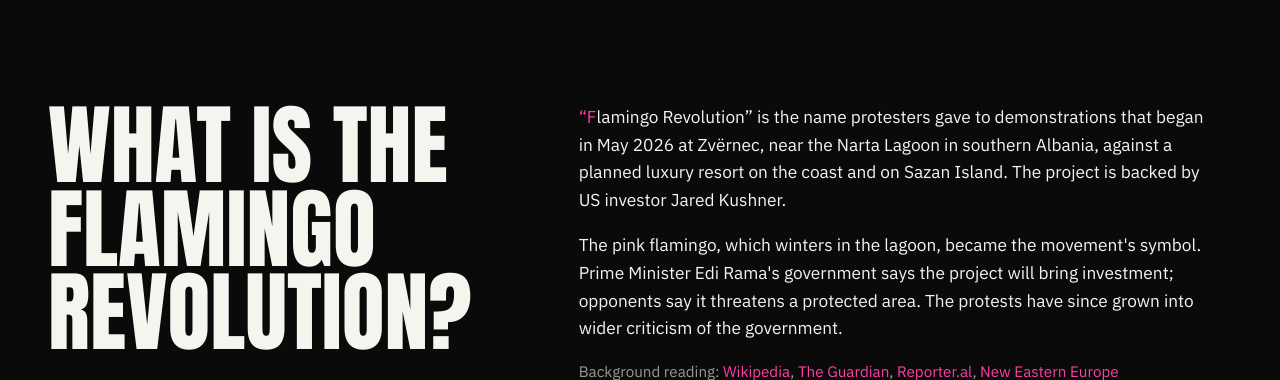
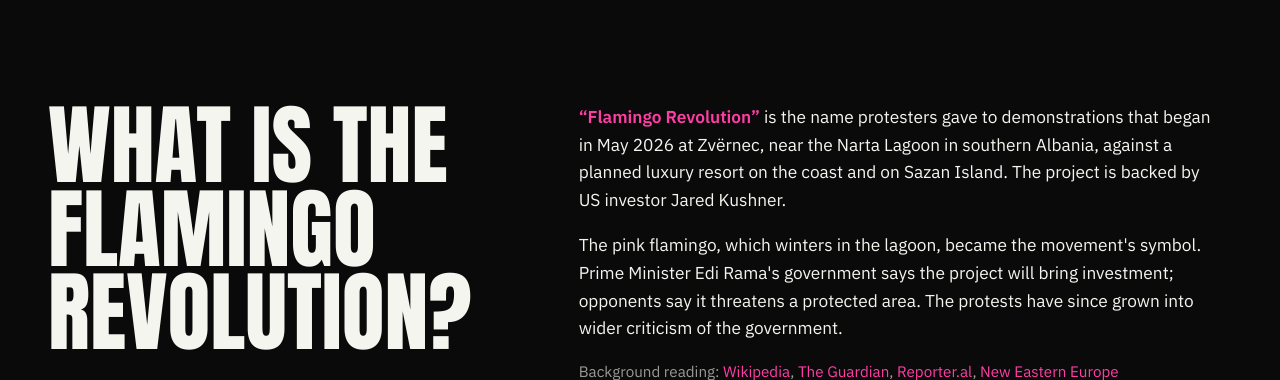
Before and after one commit to enone-xml/Flamingo-Revolution, a FastAPI app: page / in a window 1280 px wide. Shown: the part 989-1369 px from the top of the page. Run offline with FastAPI, Linux system fonts and the light colour scheme; data that the repository does not hold is empty.

Commit message:
Intro: colour the whole movement name pink, not just the first letter
Co-Authored-By: Claude Opus 5.5 (1M context) <noreply@anthropic.com>

```diff
--- a/app/static/css/site.css
+++ b/app/static/css/site.css
@@ -237,7 +237,7 @@ html.menu-open { overflow: hidden; } /* on html, so the sticky header keeps work
 }
 .intro__title { font: 400 clamp(2.2rem, 9vw, 5.5rem)/.95 var(--display); text-transform: uppercase; }
 .intro__body p { margin: 0 0 1.1rem; font-size: 1.08rem; max-width: 62ch; }
-.intro__body p:first-child::first-letter { color: var(--pink); }
+.intro__name { color: var(--pink); font-weight: 600; }
 .intro__more { color: var(--muted); font-size: .95rem !important; }
 
 /* ---------------------------------------------------------------- feed */
--- a/app/templates/index.html
+++ b/app/templates/index.html
@@ -39,10 +39,10 @@
   <h2 class="intro__title" id="intro-title" data-reveal>{{ t('intro_title') }}</h2>
   <div class="intro__body">
     {% if lang == 'sq' %}
-    <p data-reveal>“Revolucioni i Flamingove” është emri që protestuesit u kanë vënë protestave që nisën në maj 2026 në Zvërnec, pranë Lagunës së Nartës në jug të Shqipërisë, kundër një resorti luksoz të planifikuar në bregdet dhe në ishullin e Sazanit. Projekti mbështetet nga investitori amerikan Jared Kushner.</p>
+    <p data-reveal><span class="intro__name">“Revolucioni i Flamingove”</span> është emri që protestuesit u kanë vënë protestave që nisën në maj 2026 në Zvërnec, pranë Lagunës së Nartës në jug të Shqipërisë, kundër një resorti luksoz të planifikuar në bregdet dhe në ishullin e Sazanit. Projekti mbështetet nga investitori amerikan Jared Kushner.</p>
     <p data-reveal>Flamingoja rozë, që dimëron në lagunë, u bë simboli i lëvizjes. Qeveria e Kryeministrit Edi Rama thotë se projekti sjell investime; kundërshtarët thonë se kërcënon një zonë të mbrojtur. Që atëherë protestat janë zgjeruar në kritika më të gjera ndaj qeverisë.</p>
     {% else %}
-    <p data-reveal>“Flamingo Revolution” is the name protesters gave to demonstrations that began in May 2026 at Zvërnec, near the Narta Lagoon in southern Albania, against a planned luxury resort on the coast and on Sazan Island. The project is backed by US investor Jared Kushner.</p>
+    <p data-reveal><span class="intro__name">“Flamingo Revolution”</span> is the name protesters gave to demonstrations that began in May 2026 at Zvërnec, near the Narta Lagoon in southern Albania, against a planned luxury resort on the coast and on Sazan Island. The project is backed by US investor Jared Kushner.</p>
     <p data-reveal>The pink flamingo, which winters in the lagoon, became the movement's symbol. Prime Minister Edi Rama's government says the project will bring investment; opponents say it threatens a protected area. The protests have since grown into wider criticism of the government.</p>
     {% endif %}
     <p class="intro__more" data-reveal>{{ t('intro_sources') }}:
```
